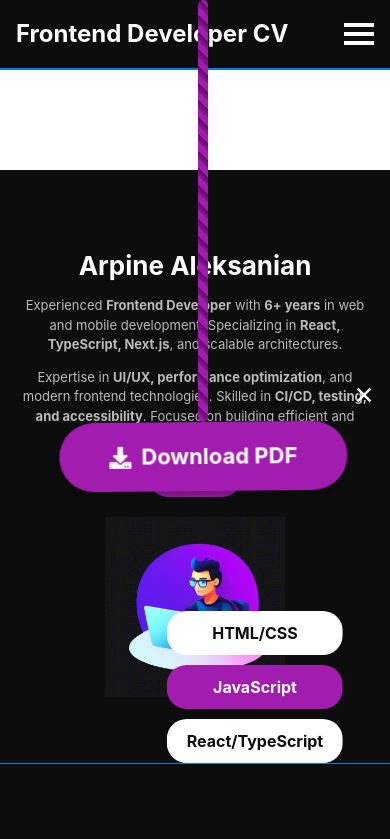
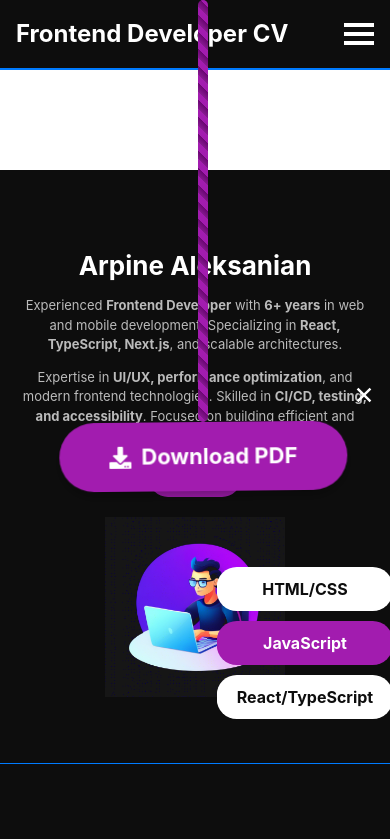
Before and after one commit to ArpaDev18/CV_FSD, a React (Vite) app: page / in a window 390 px wide. Shown: the top 839 px of the page. Built offline with nearby package versions, Linux system fonts and the light colour scheme; no server answers.

Commit message:
fix: fixed badges

```diff
--- a/src/pages/Home/Home.module.scss
+++ b/src/pages/Home/Home.module.scss
@@ -166,8 +166,8 @@
       }
 
       .badges {
-        bottom: -60px;
-        left: 150px;
+        top: 50px;
+        left: 200px;
       }
     }
   }
```
